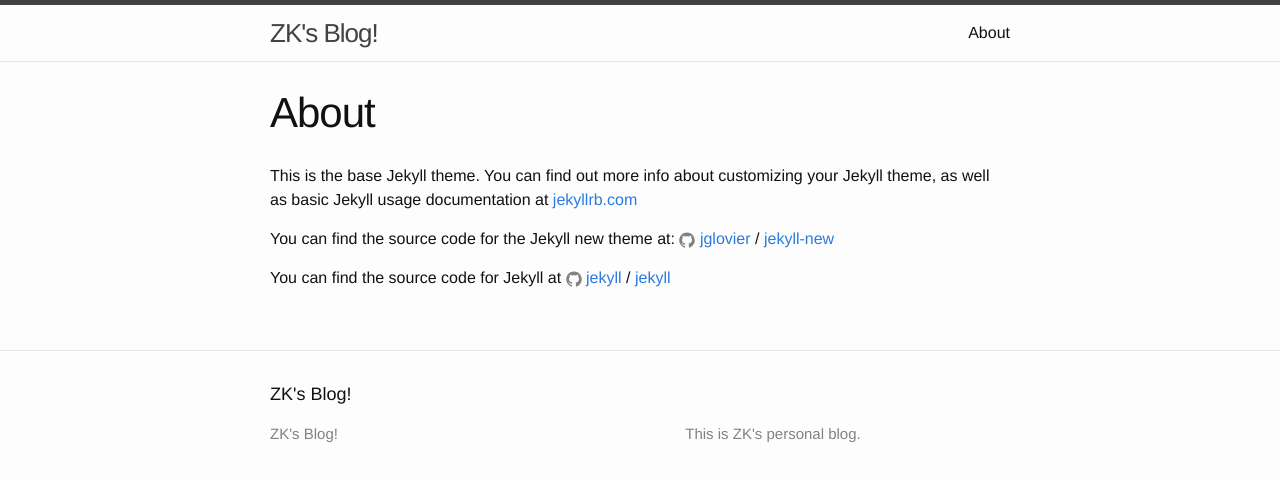
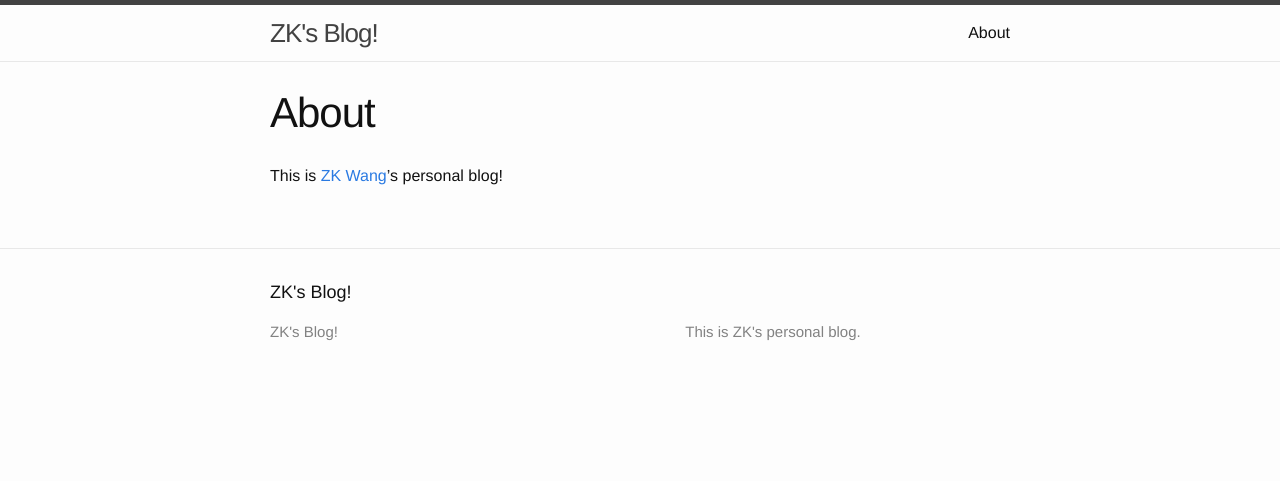
Before and after one commit to wangzk/wangzk.github.io, a Jekyll site: the page built from about.md, in a window 1280 px wide. Shown: the top 481 px of the page. Built offline with Jekyll 4.4.1, drawn with Linux system fonts in a browser that asks for light colours; comment, search, counter and statistics services are not loaded.

Commit message:
Edit about.

```diff
--- a/about.md
+++ b/about.md
@@ -4,12 +4,4 @@
 permalink: /about/
 ---
 
-This is the base Jekyll theme. You can find out more info about customizing your Jekyll theme, as well as basic Jekyll usage documentation at [jekyllrb.com](http://jekyllrb.com/)
-
-You can find the source code for the Jekyll new theme at:
-{% include icon-github.html username="jglovier" %} /
-[jekyll-new](https://github.com/jglovier/jekyll-new)
-
-You can find the source code for Jekyll at
-{% include icon-github.html username="jekyll" %} /
-[jekyll](https://github.com/jekyll/jekyll)
+This is [ZK Wang](http://pasa-bigdata.nju.edu.cn/people/wangzhaokang/index.html)'s personal blog!
```
